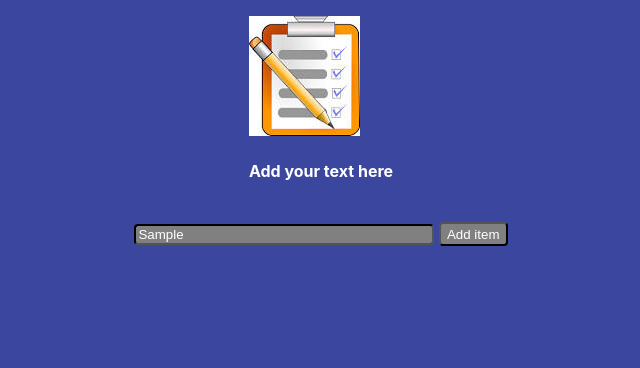
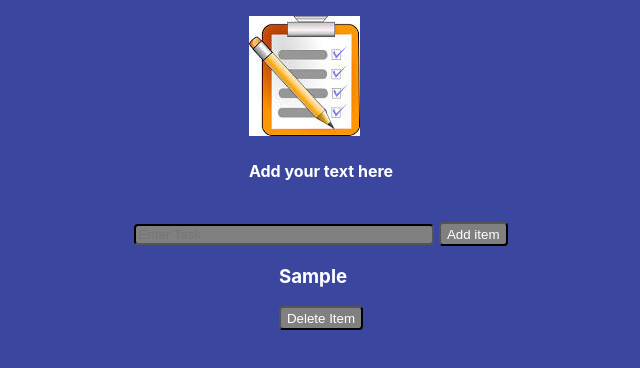
Before and after one commit to ShahidUllahSE/ReactTodo, a React (Create React App) app: page / in a window 1280 px wide. Both pictures are taken after typing "Sample" into the empty fields and a click on the button "Add item". Shown: the top 368 px of the page, without its empty margins (319-959 px from the left). Built offline with nearby package versions, Linux system fonts and the light colour scheme.

Commit message:
added buttons functionality

```diff
--- a/public/index.html
+++ b/public/index.html
@@ -24,6 +24,7 @@
       work correctly both with client-side routing and a non-root public URL.
       Learn how to configure a non-root public URL by running `npm run build`.
     -->
+    <link rel="stylesheet" href="https://cdn.jsdelivr.net/npm/@fortawesome/fontawesome-free@6.4.2/css/fontawesome.min.css" integrity="sha384-BY+fdrpOd3gfeRvTSMT+VUZmA728cfF9Z2G42xpaRkUGu2i3DyzpTURDo5A6CaLK" crossorigin="anonymous">
     <title>React App</title>
   </head>
   <body>
--- a/src/components/Todo2.js
+++ b/src/components/Todo2.js
@@ -4,11 +4,29 @@ import images from './images.jpeg'
 const Todo2 = () => {
 
     const [input, setInput] = useState('');
-  const  handleChange=(e)=>{
+    const [items, setItems] = useState([])
+    const handleChange = (e) => {
 
         setInput(e.target.value)
 
     }
+
+    const handleAdd = (e) => {
+        setItems([...items, input])
+        setInput('')
+
+
+    }
+
+    const handleDelete = (id) => {
+        const updatedItems = items.filter((elem, ind) => {
+
+            return ind !==id;
+        })
+
+        setItems(updatedItems)
+    }
+
     return (
 
         <div className='main-div'>
@@ -22,11 +40,38 @@ const Todo2 = () => {
 
 
                 <span> <input className='inputData' type='text' name='enterTask' placeholder='Enter Task' value={input} onChange={handleChange} />   </span>
-                <button className='add'> Add item </button>
+                <button className='add' onClick={handleAdd} > Add item </button>
+
+
+
 
             </div>
 
 
+
+
+
+            {
+
+      items.map((item, ind) => {
+
+
+
+                    return (
+                        <div key={ind}>
+
+
+                    <h3>{item}</h3>
+                    {/* // <i className='far fa-trash-alt add-btn' title='deleteItem' onClick={()=>handleDelete(ind)}></i> */}
+                     <button className='add' onClick={() => handleDelete(ind)}> Delete Item </button>
+                    </div>
+
+                    )
+
+
+                })
+
+            }
 
 
 
```
